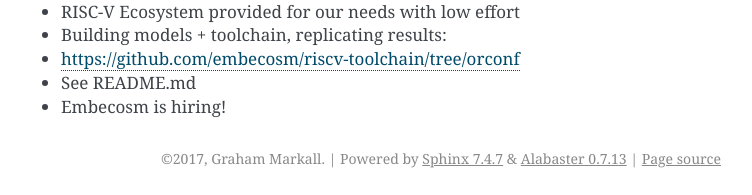
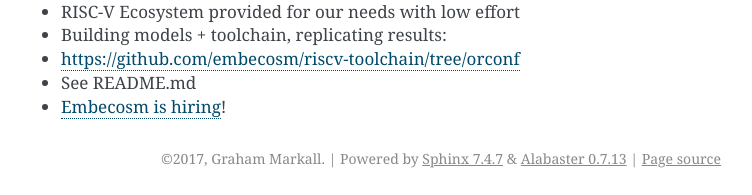
Before and after one commit to gmarkall/tutorials, a Sphinx documentation site: the page built from orconf-2017/slides/source/index.rst, in a window 1280 px wide and 900 px high, scrolled down 4691 px. Shown: the part 702-897 px from the top of the window, without its empty margins (389-1141 px from the left). Built offline with Sphinx 7.4.7, drawn with Linux system fonts in a browser that asks for light colours; part of the change alters nothing that is shown.

```diff
--- a/orconf-2017/slides/source/index.rst
+++ b/orconf-2017/slides/source/index.rst
@@ -241,4 +241,4 @@ Conclusions
 - Building models + toolchain, replicating results:
 - `https://github.com/embecosm/riscv-toolchain/tree/orconf <https://github.com/embecosm/riscv-toolchain/tree/orconf>`_
 - See README.md
-- Embecosm is hiring!
+- `Embecosm is hiring <http://www.embecosm.com/2017/08/29/compiler-engineers-wanted-2/>`_!
```
